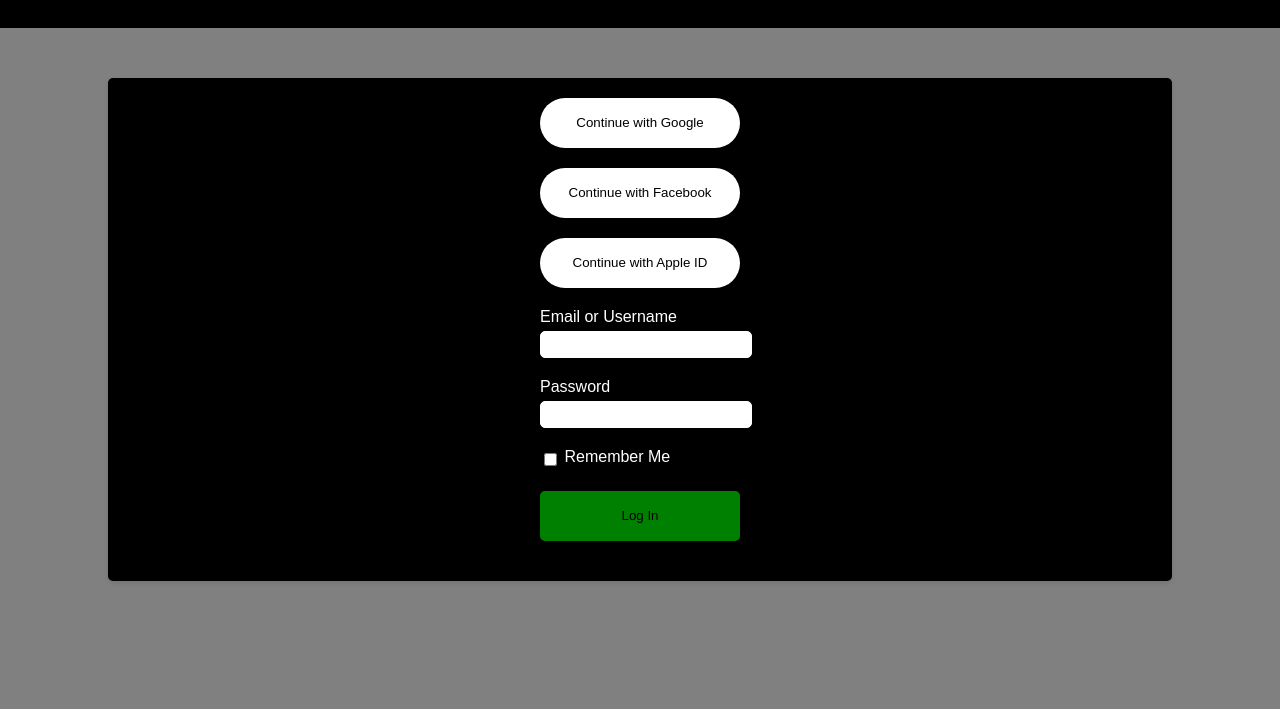
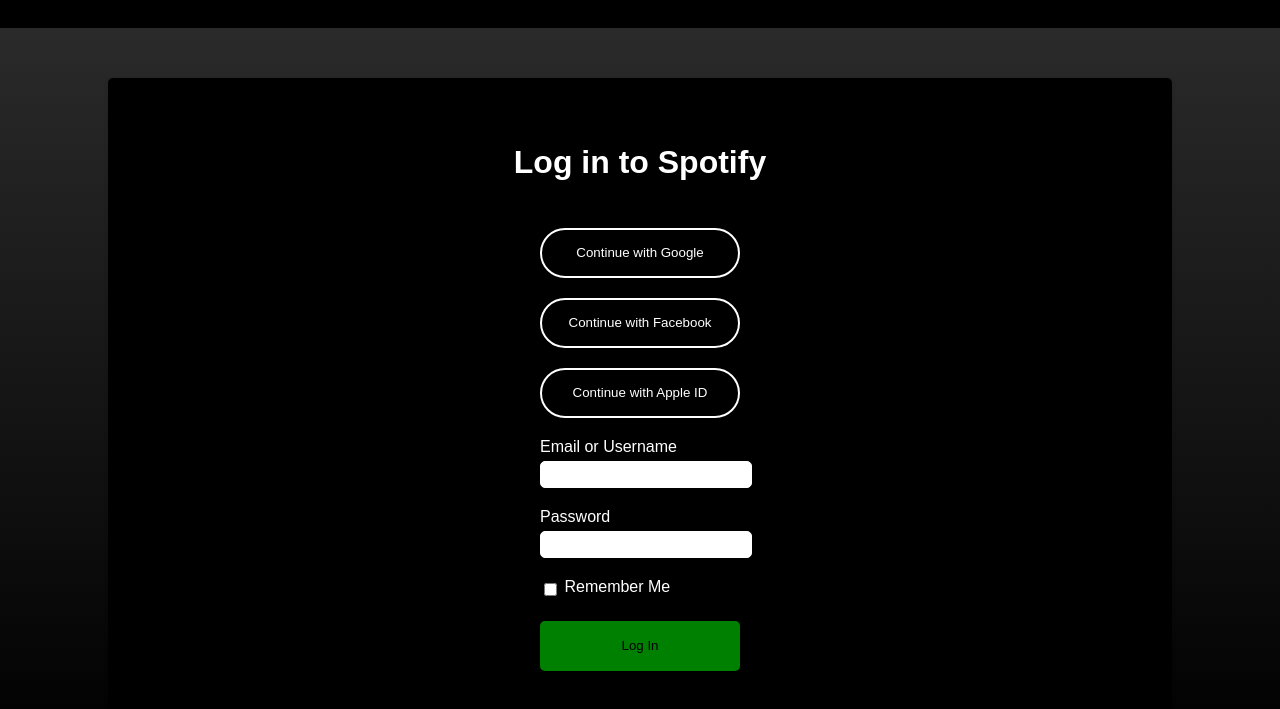
Before and after one commit to NgMingQian/DFP40163_MK5_login, a plain HTML site: page index.html in a window 1280 px wide. Shown: the part 163-872 px from the top of the page. Before the commit the page ends 800 px from the top, so only its background shows below. Drawn offline with Linux system fonts and the light colour scheme; files whose address does not match are found by name.

Commit message:
add coding

```diff
--- a/index.html
+++ b/index.html
@@ -13,9 +13,13 @@
         </h1>
     </header>
     <div class="container">
+        <div class="header-contianer">
+              <h1>Log in to Spotify</h1>
+        </div>
         <button class="oval-button google">Continue with Google</button>
         <button class="oval-button facebook">Continue with Facebook</button>
         <button class="oval-button apple">Continue with Apple ID</button>
+
         <form action="#" method="POST">
             <div class="form-group">
                 <label for="email">Email or Username</label>
--- a/style.css
+++ b/style.css
@@ -2,7 +2,7 @@ body {
   margin: 0;
   padding: 0;
   font-family: Arial, sans-serif;
-  background-color: grey;
+  background:linear-gradient(to bottom,rgb(53, 53, 53),black);
 }
 
 header {
@@ -10,6 +10,14 @@ header {
   color: white;
   padding: 20px;
   text-align: left;
+}
+
+.header-contianer
+{
+  text-align: center;
+  color: white;
+  margin-top: 25px;
+  margin-bottom: 25px;
 }
 
 #logo {
@@ -83,9 +91,9 @@ header {
   width: 200px;
   height: 50px;
   border-radius: 25px;
-  background-color: white;
-  color: black;
-  border: none;
+  background-color: black;
+  color: white;
+  border: 2px solid white;
+  margin-bottom: 20px;
   cursor: pointer;
-  margin-bottom: 20px; /* Adjusted margin-bottom */
 }
```
